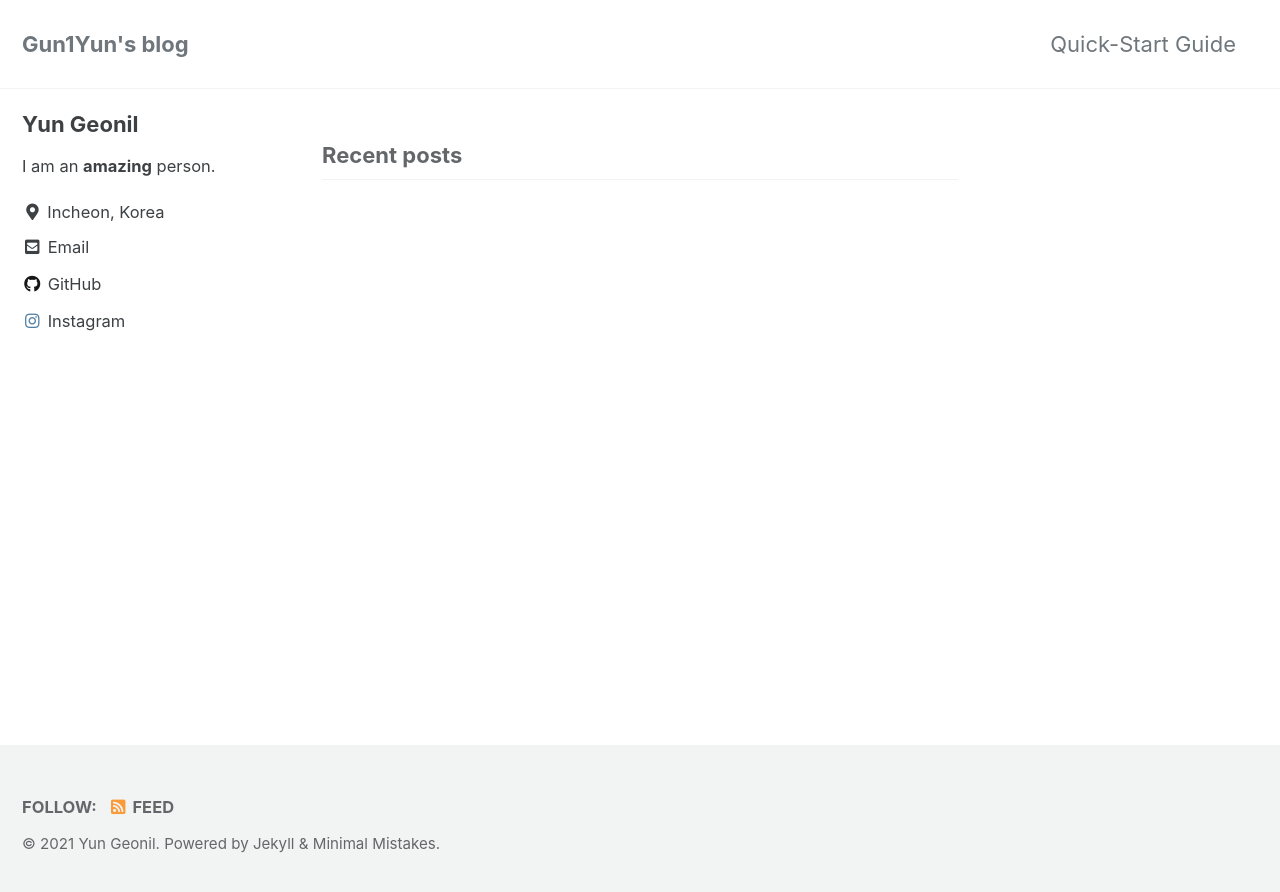
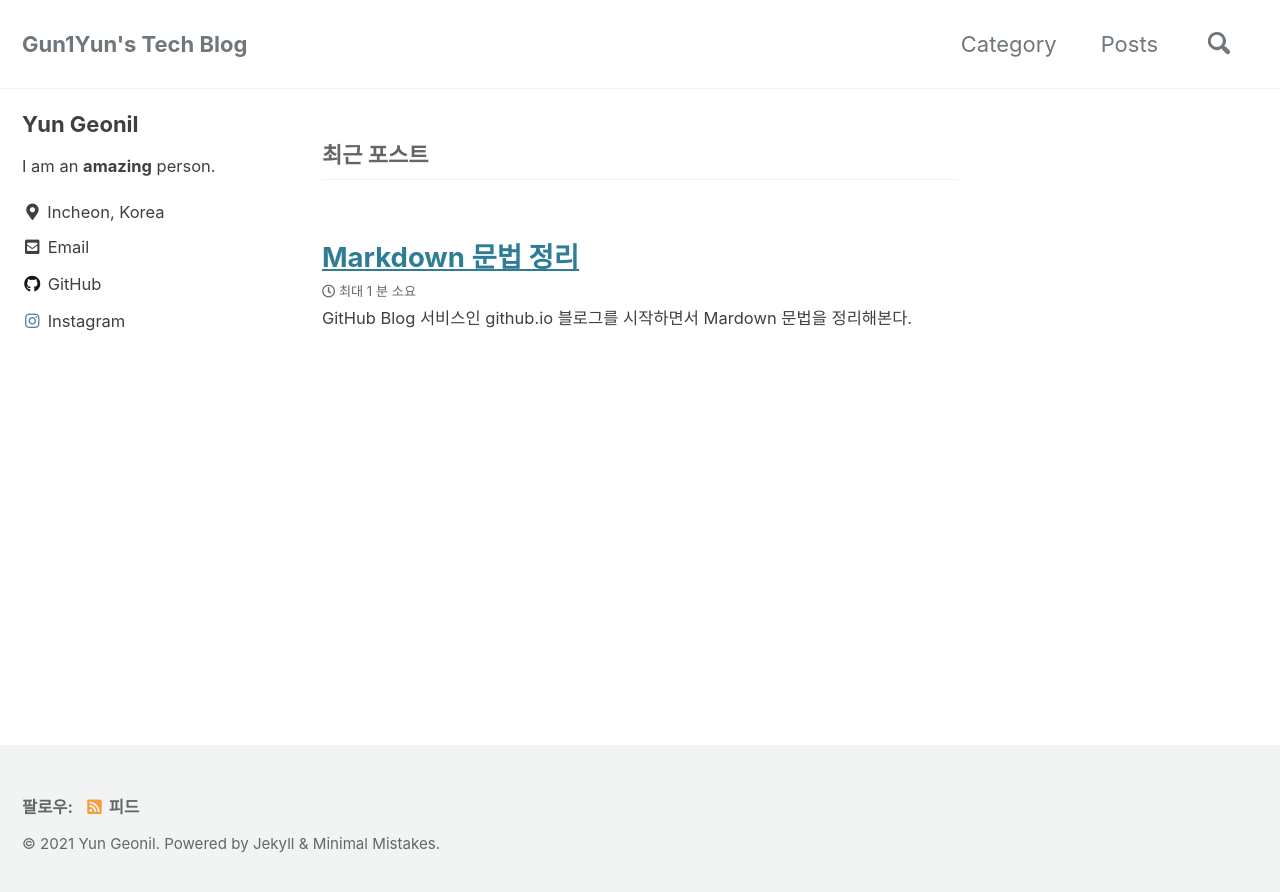
Before and after one commit to Gun1Yun/Gun1Yun.github.io, a Jekyll site: the page built from index.html, in a window 1280 px wide. Shown: the top 892 px of the page. Built offline with Jekyll 4.4.1, drawn with Linux system fonts in a browser that asks for light colours; cached includes are drawn as plain includes; the list of posts is cut into pages by our own code.

Commit message:
blog update

```diff
--- a/Gemfile
+++ b/Gemfile
@@ -1,2 +1,7 @@
 source "https://rubygems.org"
+
+gem "github-pages", group: :jekyll_plugins
+gem "tzinfo-data",  platforms: [:mingw, :mswin, :x64_mingw]
+gem "tzinfo",       '1.2.1'
+
 gemspec
--- a/_config.yml
+++ b/_config.yml
@@ -10,17 +10,19 @@
 # Review documentation to determine if you should use `theme` or `remote_theme`
 # https://mmistakes.github.io/minimal-mistakes/docs/quick-start-guide/#installing-the-theme
 
-theme                  : "minimal-mistakes-jekyll"
+theme                    : "minimal-mistakes-jekyll"  # local host
+# theme                    : "jekyll-theme-minimal"   # github host
+
 # remote_theme           : "mmistakes/minimal-mistakes"
 minimal_mistakes_skin    : "default" # "air", "aqua", "contrast", "dark", "dirt", "neon", "mint", "plum", "sunrise"
 
 # Site Settings
-locale                   : "en-US"
-title                    : "Gun1Yun's blog"
+locale                   : "ko-KR"
+title                    : "Gun1Yun's Tech Blog"
 title_separator          : "-"
 subtitle                 : # site tagline that appears below site title in masthead
 name                     : "Yun Geonil"
-description              : "Storage"
+description              : ""
 url                      : "https://gun1yun.github.io" # the base hostname & protocol for your site e.g. "https://mmistakes.github.io"
 baseurl                  : "" # the subpath of your site, e.g. "/blog"
 repository               : "Gun1Yun/Gun1Yun.github.io" # GitHub username/repo-name e.g. "mmistakes/minimal-mistakes"
@@ -52,7 +54,7 @@ reCaptcha:
 atom_feed:
   path                   : # blank (default) uses feed.xml
   hide                   : # true, false (default)
-search                   : # true, false (default)
+search                   : true # true, false (default)
 search_full_content      : # true, false (default)
 search_provider          : # lunr (default), algolia, google
 algolia:
--- /dev/null
+++ b/_posts/2021-04-23-First-post.md
@@ -0,0 +1,18 @@
+---
+# Front Matter
+title: "Markdown 문법 정리 "
+excerpt: "GitHub Blog 서비스인 github.io 블로그를 시작하면서 Mardown 문법을 정리해본다."
+
+categories:
+  - Blog
+tags:
+  - "2021"
+  - markdown
+  - blog
+
+# toc: true
+# toc_sticky: true
+last_modified_at: 2021-04-23T02:56:00-05:00
+---
+
+문법 정리 시작.
```
Also changed, not shown: _data/navigation.yml (+6 -2 lines), _pages/category-archive.md (added, +7 -0 lines), _pages/tag-archive.md (added, +7 -0 lines), _pages/year-archive.md (added, +7 -0 lines), minimal-mistakes-jekyll.gemspec (added).
